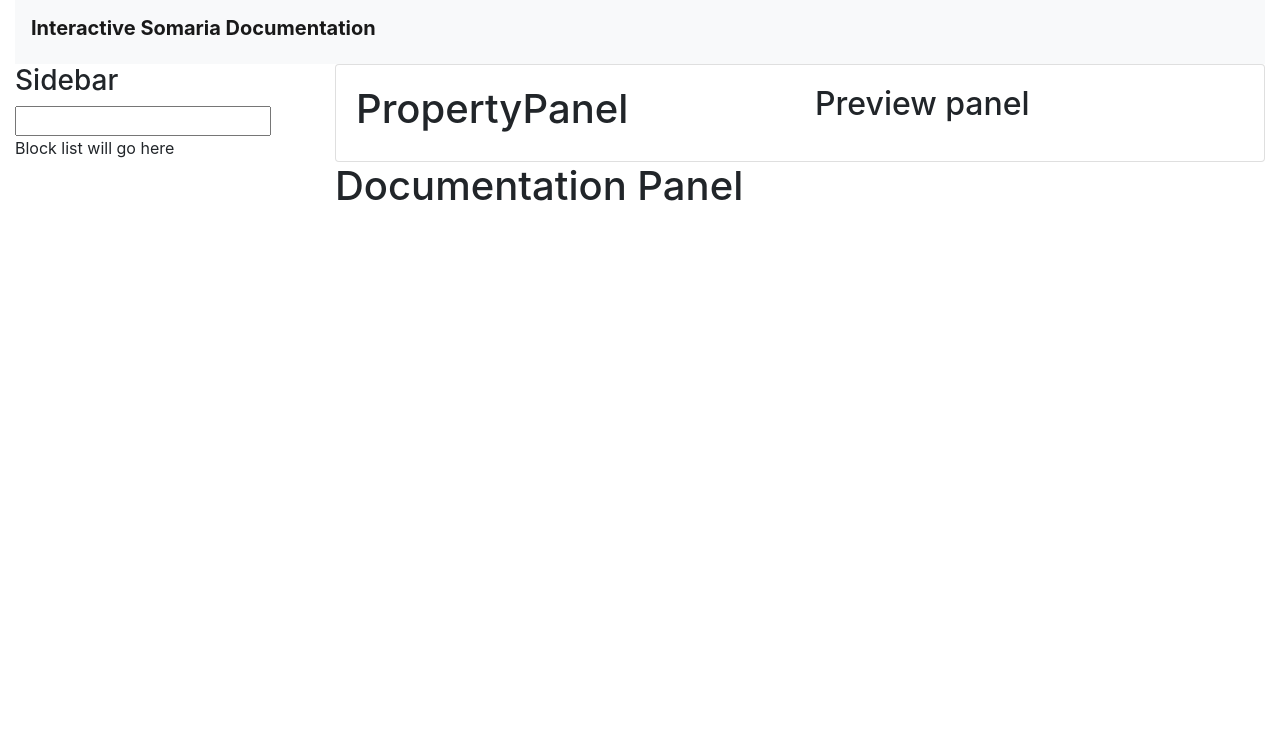
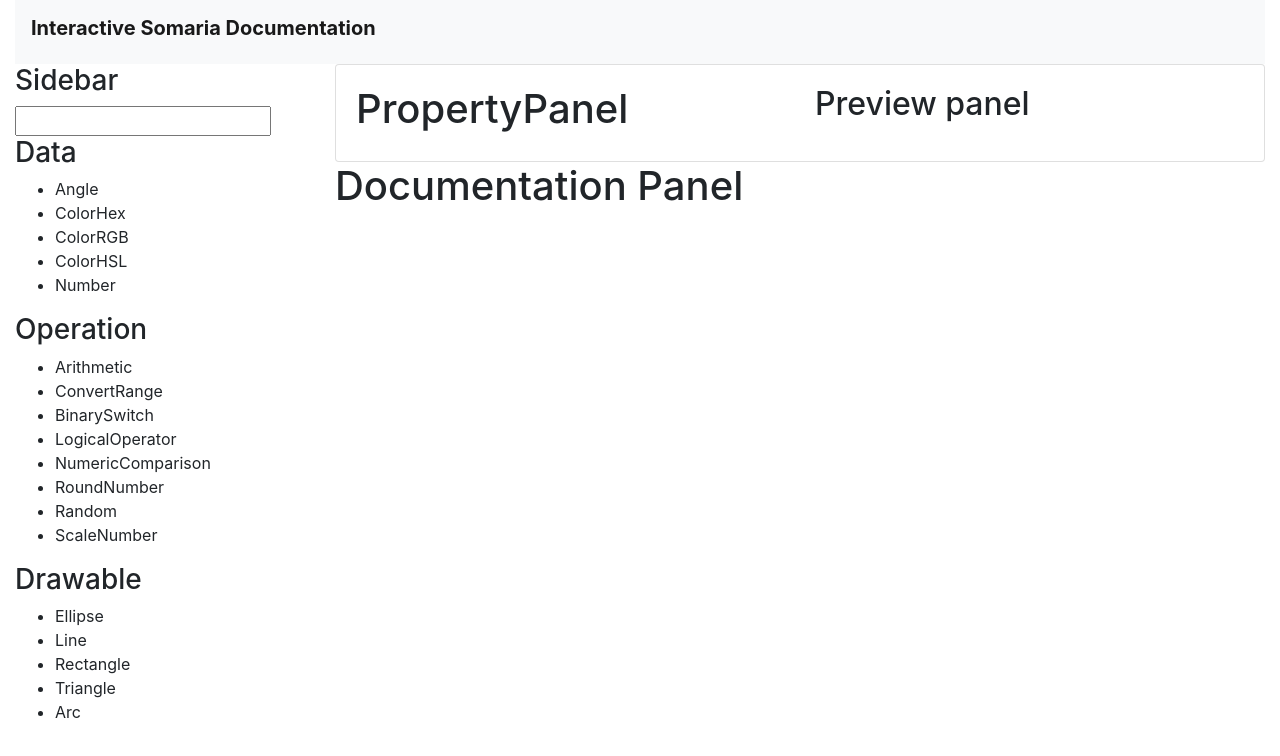
Before and after one commit to mdduran/interactive-somaria-documentation, a Vue app: page / in a window 1280 px wide. Shown: the top 756 px of the page. Built offline with nearby package versions, Linux system fonts and the light colour scheme.

Commit message:
Added sidebar categories and vuex

```diff
--- a/package.json
+++ b/package.json
@@ -10,7 +10,8 @@
   "dependencies": {
     "bootstrap": "^4.3.1",
     "bootstrap-vue": "^2.0.0-rc.14",
-    "vue": "^2.6.6"
+    "vue": "^2.6.6",
+    "vuex": "^3.1.0"
   },
   "devDependencies": {
     "@vue/cli-plugin-babel": "^3.5.0",
--- a/src/App.vue
+++ b/src/App.vue
@@ -3,7 +3,7 @@
     <b-navbar type="light" variant="light" class="flex-none">
       <b-navbar-brand tag="h1" class="title"> Interactive Somaria Documentation </b-navbar-brand>
     </b-navbar>
-    <b-row class="flex-1">
+    <b-row class="main-panel row flex-1">
       <b-col cols=3 class="left-panel">
         <Sidebar/>
       </b-col>
@@ -42,8 +42,9 @@ export default {
 </script>
 
 <style>
-html, body, #app {
+html, body, #app, .main-panel {
   height: 100%;
+  overflow: hidden;
 }
 .title {
   font-weight: bold;
@@ -62,5 +63,6 @@ html, body, #app {
 }
 .left-panel, .right-panel {
   overflow-y: auto;
+  max-height: 100%;
 }
 </style>
--- a/src/assets/block-types-data.js
+++ b/src/assets/block-types-data.js
@@ -1,4 +1,5 @@
-export const blockDefinitionsByCategory = new Map();
+const blockDefinitionsByCategory = new Map();
+export default blockDefinitionsByCategory;
 
 function defineBlock( definition ) {
 	let category = blockDefinitionsByCategory.get( definition.category );
@@ -105,7 +106,7 @@ defineBlock( {
 		{ name: "Rotation", type: "Angle" },
 		{ name: "Texture", type: "Texture" } ],
 	outputs: []
-} );\
+} );
 defineBlock( {
 	name: "Line",
 	label: "Line",
--- a/src/components/Sidebar.vue
+++ b/src/components/Sidebar.vue
@@ -6,19 +6,27 @@
 		<b-row>
 			<input type="text"/>
 		</b-row>
-		<b-row class="block-list align-items-center">
-			<p> Block list will go here </p>
+		<b-row v-for="entry in categories" v-bind:key="entry[0]">
+			<SidebarCategory v-bind:title="entry[0]" v-bind:blockTypes="entry[1]"/>
 		</b-row>
 	</b-container>
 </template>
 
 <script>
+import BlockCategories from '@/assets/block-types-data.js'
+import SidebarCategory from '@/components/SidebarCategory'
 export default {
-	name: 'Sidebar'
+	name: 'Sidebar',
+	components: {
+		SidebarCategory
+	},
+	data() {
+		return {
+			categories: Array.from(BlockCategories)
+		}
+	}
 }
 </script>
 
 <style>
-	.sidebar {
-	}
 </style>
--- /dev/null
+++ b/src/components/SidebarCategory.vue
@@ -0,0 +1,20 @@
+<template>
+	<div>
+		<h3 class="category-title"> {{this.title}} </h3>
+		<ul>
+			<li v-for="entry in types" v-bind:key="entry[0]"> {{entry[0]}} </li>
+		</ul>
+	</div>
+</template>
+
+<script>
+export default {
+	name: "SidebarCategory",
+	props: ["title", "blockTypes"],
+	data() {
+		return {
+			types: Array.from(this.blockTypes)
+		}
+	}
+}
+</script>
```
Also changed, not shown: 1 other file (tests, documents, lock files or other folders).
